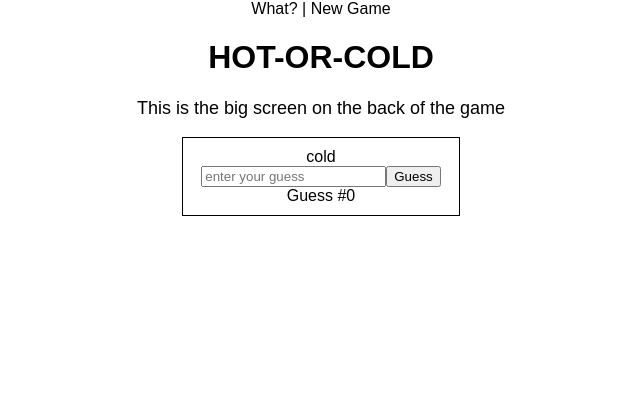
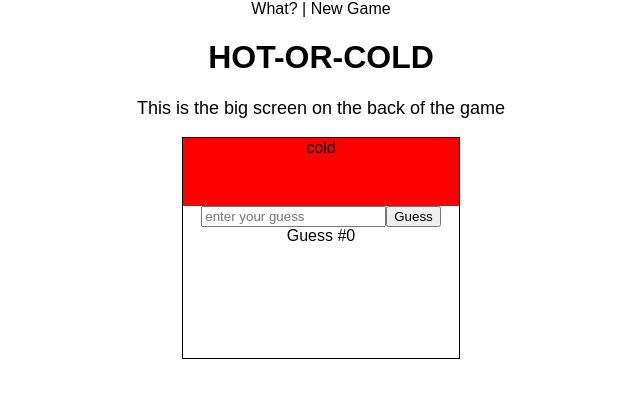
Before and after one commit to steffencrespo/hot-n-cold, a React (Create React App) app: page / in a window 1280 px wide. Shown: the top 398 px of the page, without its empty margins (319-959 px from the left). Built offline with nearby package versions, Linux system fonts and the light colour scheme.

Commit message:
first steps into styling the app

```diff
--- a/src/box.css
+++ b/src/box.css
@@ -1,6 +1,16 @@
 .box {
   border: 1px solid black;
   width: 20%;
+  height: 200px;
   margin: auto;
   padding: 10px;
 }
+
+.box header {
+  background-color: red;
+  border: 1px solid red;
+  margin-top: -10px;
+  margin-left: -10px;
+  margin-right: -10px;
+  height: 33.3%;
+}
```
